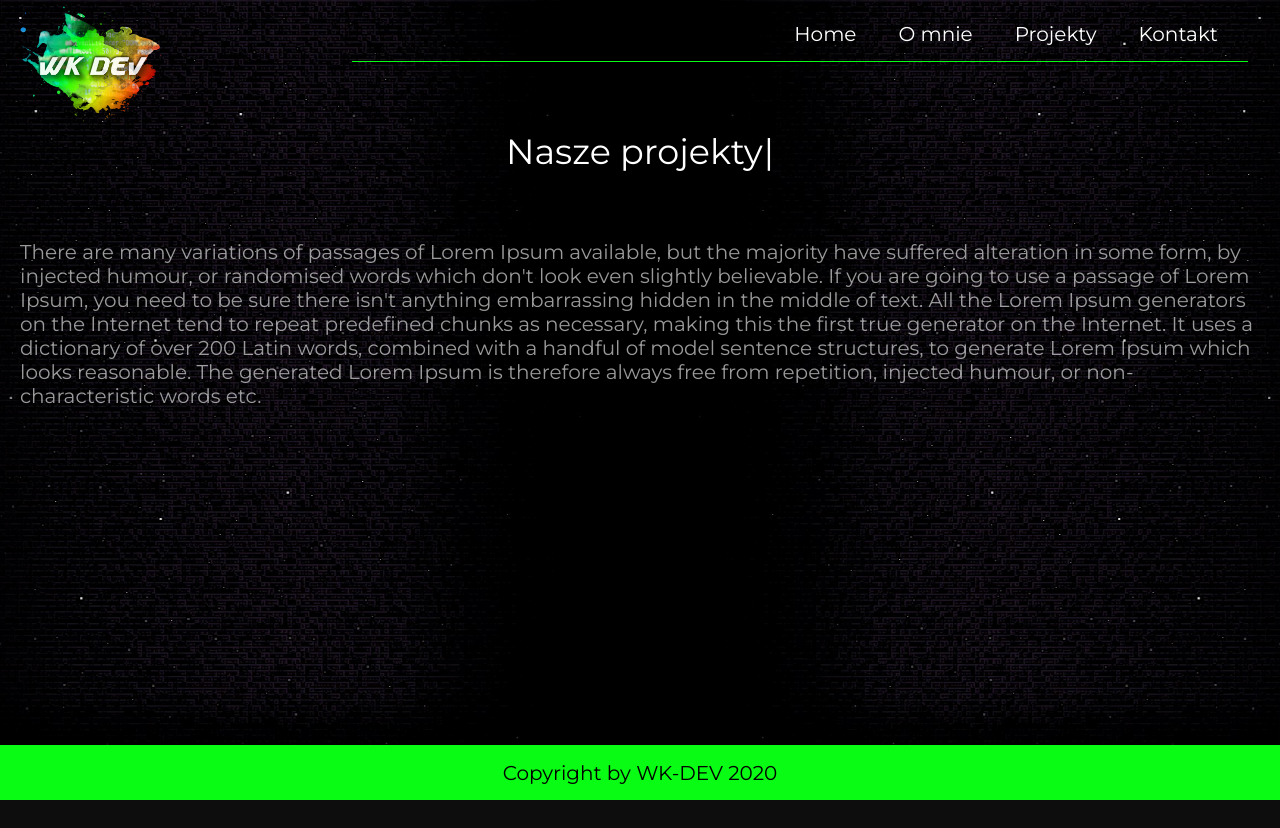
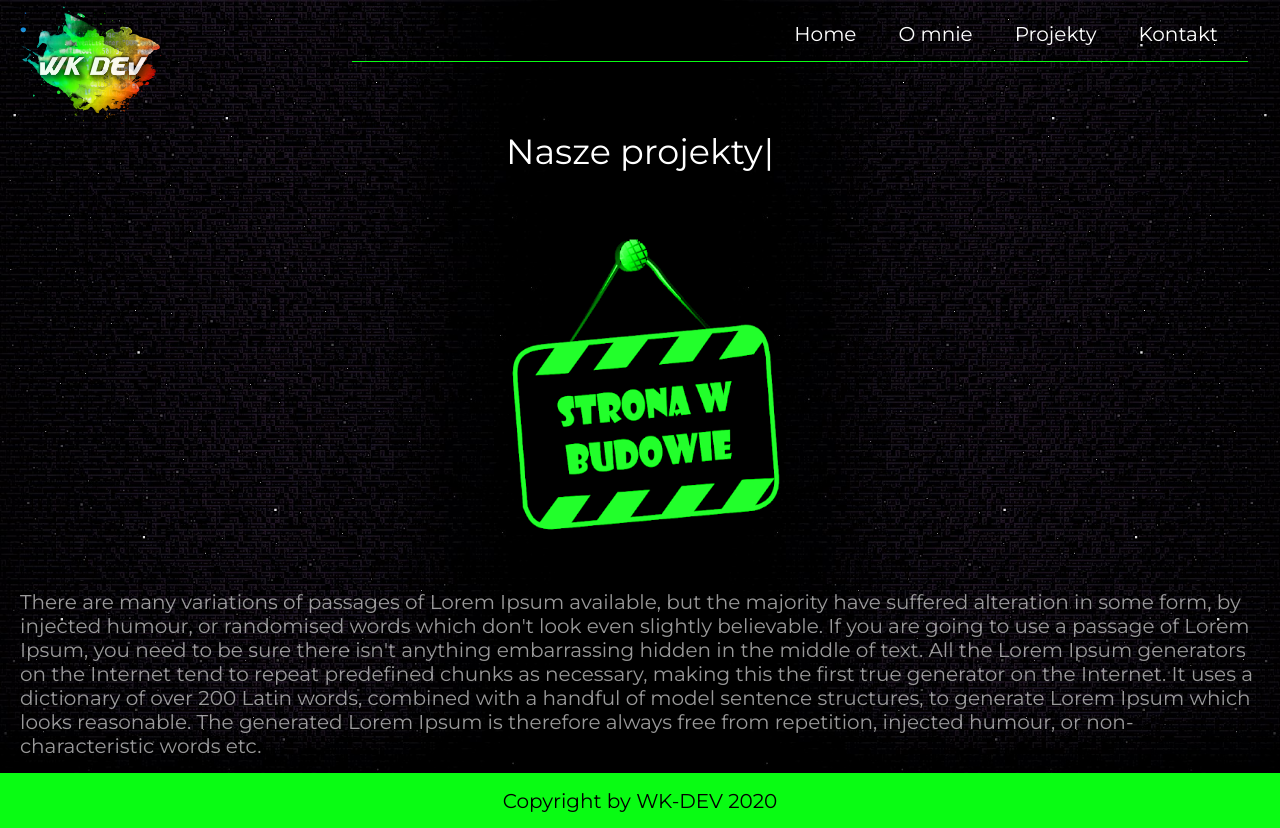
Before and after one commit to tequss/portfolio, a React (Create React App) app: page /projects in a window 1280 px wide. Before the commit the page ends 800 px from the top, so only its background shows below. Built offline with nearby package versions, Linux system fonts and the light colour scheme.

Commit message:
Fixing some staff

```diff
--- a/src/components/Pages/AboutMe.js
+++ b/src/components/Pages/AboutMe.js
@@ -31,7 +31,7 @@ class AboutMe extends Component {
                         <div className="oferta">
                         <h2>Cześć wszystkim!</h2>
                         <p>Mam na imię Wiktor, pochodzę z małej miejscowości w województwie łódzkim.
-                        Uczę sie programowania od połowy września 2020. Moim celem jest zostanie Frontend-Developerem.
+                        Uczę sie programowania od połowy września 2020 i moim celem jest zostanie Frontend-Developerem.
                         Jestem osobą szybko uczącą się i szukającą
                         nowych wyzwań. Mam szeroki wachlarz
                         zainteresowań począwszy od szeroko
--- a/src/components/Pages/Landingpage.js
+++ b/src/components/Pages/Landingpage.js
@@ -46,12 +46,12 @@ class Landing extends Component {
                             </div>
                             <div className="oferta">
                         <img className="mobileicon" src="/images/mobileicon.png" alt="mobile" />
-                        <h2>Pełna responsywność!</h2>
+                        <h2>Pełna responsywność</h2>
                         <p>Nasze strony działaja na każdym urządzeniu. Dopasowane do każdego typu użytkownika.</p>
                             </div>
                             <div className="oferta">
                             <img className="designicon" src="/images/design_icon.png" alt="designicon" />
-                        <h2>Nowoczesny design!</h2>
+                        <h2>Nowoczesny design</h2>
                         <p>W ramach usługi nasi projektanci
                              przygotują unikalny projekt graficzny Twojej nowej strony internetowej,
                               zaprojektowany zgodnie z aktualnymi zasadami użyteczności i najnowszymi trendami.</p>
--- a/src/components/Pages/Projects.js
+++ b/src/components/Pages/Projects.js
@@ -19,6 +19,9 @@ class Projects extends Component {
                                 .start();
                             }}
                         />
+                        <div className="wbudowie">
+                        <img src="/images/wbudowie.png" alt="wbudowie" width="350px" height="350px"/>
+                        </div>
                         <p>There are many variations of passages of Lorem Ipsum available, but the majority have suffered alteration in some form, by injected humour, or randomised words which don't look even slightly believable. If you are going to use a passage of Lorem Ipsum, you need to be sure there isn't anything embarrassing hidden in the middle of text. All the Lorem Ipsum generators on the Internet tend to repeat predefined chunks as necessary, making this the first true generator on the Internet. It uses a dictionary of over 200 Latin words, combined with a handful of model sentence structures, to generate Lorem Ipsum which looks reasonable. The generated Lorem Ipsum is therefore always free from repetition, injected humour, or non-characteristic words etc.</p>
                     </section>
                 </div>
--- a/src/components/Styles/Landing.css
+++ b/src/components/Styles/Landing.css
@@ -102,7 +102,7 @@ img{
 .page{
     margin-bottom: 60px;
 }
-.image1{
+.image1,.wbudowie{
     -webkit-animation-duration: 2s;
     animation-duration: 2s;
     -webkit-animation-name: bounceIn;
```
Also changed, not shown: public/images/wbudowie.png (added), 1 other file (tests, documents, lock files or other folders).
